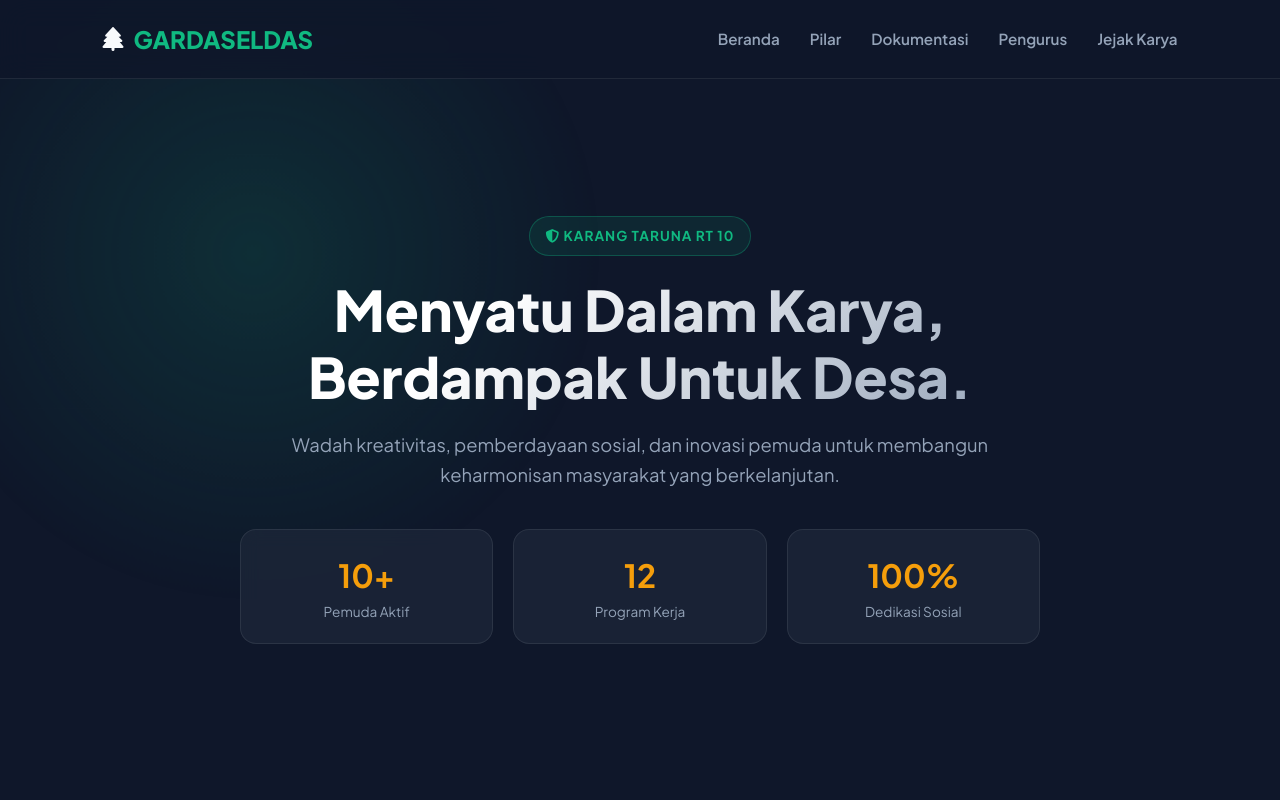
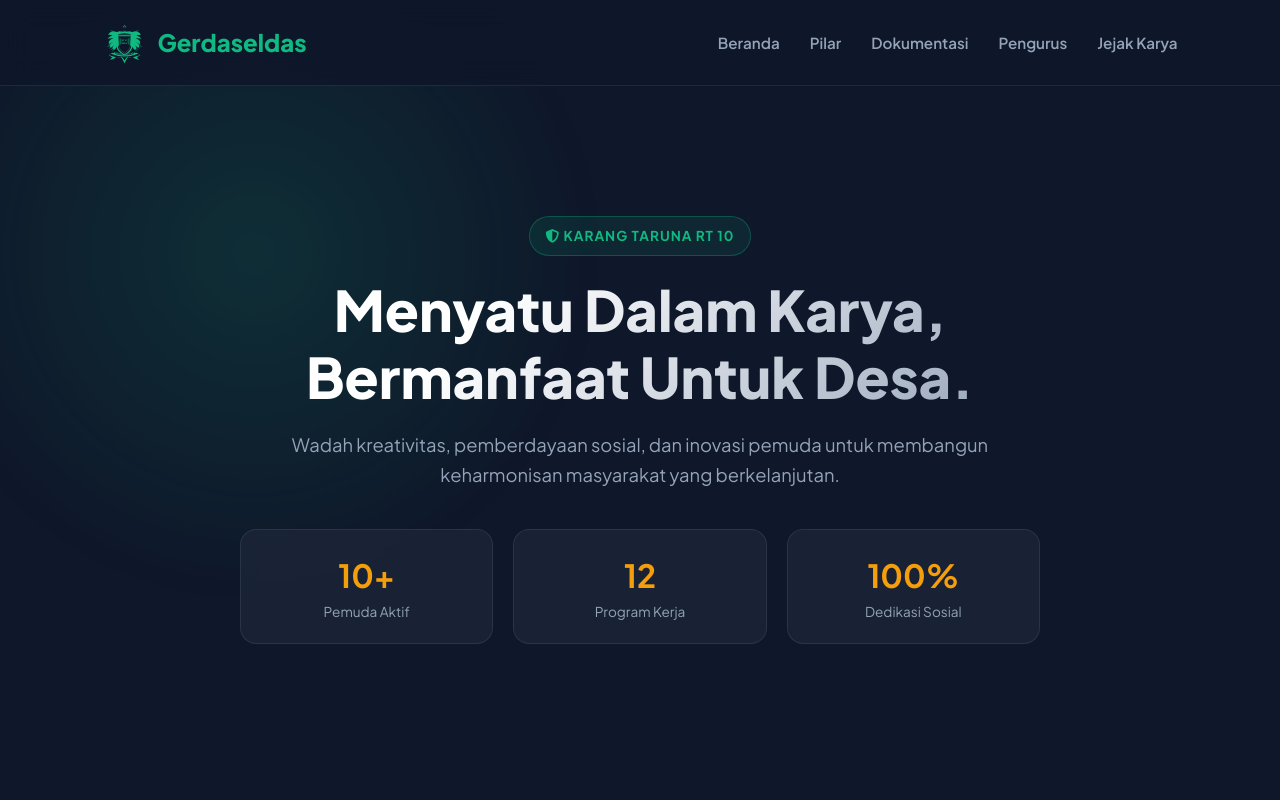
Before and after one commit to Kkykrnwn/karangtaruna, a plain HTML site: page index.html in a window 1280 px wide. Shown: the top 800 px of the page. Drawn offline with Linux system fonts and the light colour scheme.

Commit message:
Rename Gardaseldas to Gerdaseldas in index.html

```diff
--- a/index.html
+++ b/index.html
@@ -3,19 +3,19 @@
 <head>
     <meta charset="UTF-8">
     <meta name="viewport" content="width=device-width, initial-scale=1.0">
-    <title>Gardaseldas</title>
+    <title>Gerdaseldas</title>
     <link rel="shortcut icon" type="image/x-icon" href="./img/icon.ico">
 
     <!-- Open Graph / Facebook -->
     <meta property="og:type" content="website" />
     <meta property="og:url" content="https://kkykrnwn.github.io/karangtaruna/" />
-    <meta property="og:title" content="Gardaseldas" />
+    <meta property="og:title" content="Gerdaseldas" />
     <meta property="og:description" content="Karangtaruna Rt 10" />
     <meta property="og:image" content="https://kkykrnwn.github.io/karangtaruna/img/pratinjau.webp" />
     <!-- Twitter -->
     <meta property="twitter:card" content="summary_large_image" />
     <meta property="twitter:url" content="https://kkykrnwn.github.io/karangtaruna" />
-    <meta property="twitter:title" content="Gardaseldas" />
+    <meta property="twitter:title" content="Gerdaseldas" />
     <meta property="twitter:description" content="Karangtaruna Rt 10" />
     <meta property="twitter:image" content="https://kkykrnwn.github.io/karangtaruna/img/pratinjau.webp" />
 
@@ -553,8 +553,68 @@
     <!-- NAVBAR -->
     <nav>
         <div class="logo">
-            <i class="fa-solid fa-tree"></i> <span>GARDASELDAS</span>
+            <svg viewBox="0 0 800 800" width="45" height="45" fill="var(--accent-green)" style="height: 45px; width: auto; display: block;">
+                <!-- Sayap Kiri -->
+                <path d="M 285 240 C 230 170 140 200 110 260 C 130 265 170 260 210 275 C 160 280 120 300 100 330 C 130 330 170 320 205 330 C 140 345 110 380 125 425 C 150 415 185 390 225 380 C 145 405 125 455 150 490 C 175 480 210 445 250 425 C 180 460 170 510 215 530 C 240 510 270 475 300 450 Z" />
+
+                <!-- Sayap Kanan -->
+                <path d="M 515 240 C 570 170 660 200 690 260 C 670 265 630 260 590 275 C 640 280 680 300 700 330 C 670 330 630 320 595 330 C 660 345 690 380 675 425 C 650 415 615 390 575 380 C 655 405 675 455 650 490 C 625 480 590 445 550 425 C 620 460 630 510 585 530 C 560 510 530 475 500 450 Z" />
+
+                <!-- Mahkota Bintang Atas -->
+                <path d="M 400 90 L 435 130 L 365 130 Z" />
+                <polygon points="400,98 405,112 420,112 408,121 412,135 400,126 388,135 392,121 380,112 395,112" fill="var(--bg-dark)" />
+
+                <!-- Ornamen Daun Kiri & Kanan -->
+                <circle cx="160" cy="185" r="8" />
+                <circle cx="180" cy="195" r="8" />
+                <circle cx="640" cy="185" r="8" />
+                <circle cx="620" cy="195" r="8" />
+
+                <!-- Pita KARTAR Atas -->
+                <path d="M 230 220 Q 400 160 570 220 L 550 265 Q 400 210 250 265 Z" />
+                <path d="M 195 235 L 245 220 L 235 270 L 175 295 Z" />
+                <path d="M 605 235 L 555 220 L 565 270 L 625 295 Z" />
+                <!-- Teks KARTAR -->
+                <text x="400" y="222" font-family="'Plus Jakarta Sans', sans-serif" font-weight="900" font-size="36" text-anchor="middle" fill="var(--bg-dark)">KARTAR</text>
+
+                <!-- Perisai Tengah -->
+                <path d="M 270 270 L 530 270 L 530 460 Q 530 550 400 620 Q 270 550 270 460 Z" fill="none" stroke="var(--accent-green)" stroke-width="20" stroke-linejoin="round" />
+                <path d="M 295 290 L 505 290 L 505 455 Q 505 530 400 590 Q 295 530 295 455 Z" fill="none" stroke="var(--accent-green)" stroke-width="6" />
+
+                <!-- Teks RT 10 RW 12 -->
+                <text x="400" y="380" font-family="'Plus Jakarta Sans', sans-serif" font-weight="800" font-size="34" text-anchor="middle">RT 10</text>
+                <text x="400" y="425" font-family="'Plus Jakarta Sans', sans-serif" font-weight="800" font-size="34" text-anchor="middle">RW 12</text>
+
+                <!-- Garis Aksen Samping Dalam Perisai -->
+                <path d="M 320 330 L 320 440 M 335 340 L 335 420" stroke="var(--accent-green)" stroke-width="8" stroke-linecap="round" />
+                <path d="M 480 330 L 480 440 M 465 340 L 465 420" stroke="var(--accent-green)" stroke-width="8" stroke-linecap="round" />
+
+                <!-- Aksen Garis Kipas Bawah Sayap -->
+                <path d="M 120 440 L 170 425 M 100 470 L 175 440 M 130 500 L 205 465 M 160 525 L 225 485 M 185 545 L 245 505" stroke="var(--accent-green)" stroke-width="7" stroke-linecap="round" />
+                <path d="M 680 440 L 630 425 M 700 470 L 625 440 M 670 500 L 595 465 M 640 525 L 575 485 M 615 545 L 555 505" stroke="var(--accent-green)" stroke-width="7" stroke-linecap="round" />
+
+                <!-- Pita Utama Bawah (GARDASELDAS) -->
+                <g>
+                    <!-- Ekor Pita Belakang -->
+                    <path d="M 120 625 L 230 575 L 240 675 L 140 710 L 180 660 Z" />
+                    <path d="M 680 625 L 570 575 L 560 675 L 660 710 L 620 660 Z" />
+                    <!-- Lipatan & Pita Utama -->
+                    <path d="M 180 580 Q 400 680 620 580 L 670 620 Q 400 730 130 620 Z" />
+                    <path d="M 160 600 Q 400 700 640 600 L 675 625 Q 400 725 125 625 Z" fill="var(--bg-dark)" />
+                    <!-- Teks GARDASELDAS -->
+                    <path d="M 180 580 Q 400 680 620 580" id="textPathGarda" fill="none" />
+                    <text font-family="'Plus Jakarta Sans', sans-serif" font-weight="900" font-size="42" fill="var(--accent-green)" letter-spacing="4">
+                        <textPath href="#textPathGarda" startOffset="50%" text-anchor="middle">GERDASELDAS</textPath>
+                    </text>
+                </g>
+
+                <!-- V-Shape Bawah Perisai -->
+                <path d="M 330 635 L 400 700 L 470 635 L 400 770 Z" />
+                <path d="M 360 645 L 400 680 L 440 645 L 400 720 Z" fill="var(--bg-dark)" />
+            </svg>
+            <span>Gerdaseldas</span>
         </div>
+
         <ul class="nav-links">
             <li><a href="#home">Beranda</a></li>
             <li><a href="#pilar">Pilar</a></li>
@@ -568,7 +628,7 @@
     <section class="hero" id="home">
         <div class="hero-content">
             <div class="badge"><i class="fa-solid fa-shield-halved"></i> KARANG TARUNA RT 10</div>
-            <h1>Menyatu Dalam Karya, Berdampak Untuk Desa.</h1>
+            <h1>Menyatu Dalam Karya, Bermanfaat Untuk Desa.</h1>
             <p>Wadah kreativitas, pemberdayaan sosial, dan inovasi pemuda untuk membangun keharmonisan masyarakat yang berkelanjutan.</p>
 
             <div class="stats-container">
@@ -722,7 +782,7 @@
                 <div class="role">Pembimbing</div>
             </div>
 
-            <div class="member-card" onclick="showMember('Andre', 'Ketua Umum', 'diegoanderan4', '', 'Aktif 2024-2027', './img/andre.jpg', 'Memimpin bukan tentang posisi, tapi tentang seberapa besar dampak yang diciptakan.')">
+            <div class="member-card" onclick="showMember('Andre', 'Ketua Umum', 'diegoandreas4', '', 'Aktif 2024-2027', './img/andre.jpg', 'Memimpin bukan tentang posisi, tapi tentang seberapa besar dampak yang diciptakan.')">
                 <img src="./img/andre.jpg" class="member-img" alt="Foto Profile">
                 <h4>Andre</h4>
                 <div class="role">Ketua Umum</div>
@@ -801,7 +861,7 @@
 
     <!-- FOOTER -->
     <footer>
-        <p>&copy; 2026 Karang Taruna Gardaseldas. Dikelola oleh Pemuda untuk Masyarakat.</p>
+        <p> 2026 Karang Taruna Gerdaseldas. Dikelola oleh Pemuda untuk Masyarakat.</p>
     </footer>
 
     <!-- MODAL POPUP DETAIL ANGGOTA -->
```
